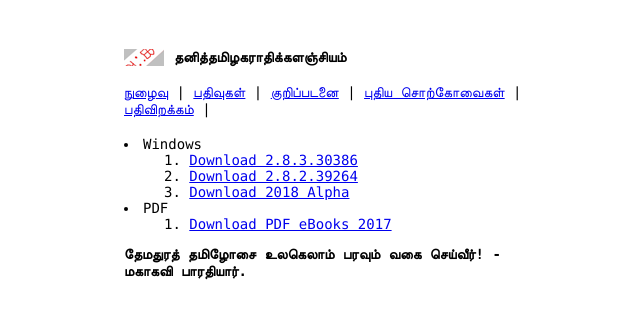
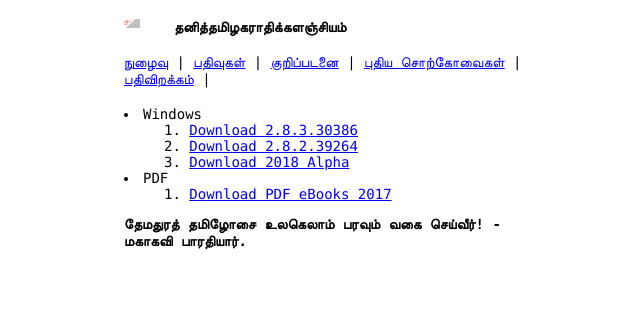
Before and after one commit to ThaniThamizhAkarathiKalanjiyam/win_ttak, a Jekyll site: the page built from index.md, in a window 1280 px wide. Shown: the top 319 px of the page, without its empty margins (313-953 px from the left). Built offline with Jekyll 4.4.1, drawn with Linux system fonts in a browser that asks for light colours; our own code applies the rules of GitHub Pages for plain Markdown files; comment, search, counter and statistics services are not loaded.

Commit message:
favicon.ico

```diff
--- a/_includes/styles/main.css
+++ b/_includes/styles/main.css
@@ -5,13 +5,13 @@
 }
 
 #wrap {
-  padding: 30px 0;
+  /*padding: 30px 0;*/
   max-width: 29em;
   margin: 0 auto;
 }
 
 h4#title {
-  background: url('/images/green_bear_small.png') 0 -7px no-repeat;
+  background: url('/images/favicon.ico') 0 -7px no-repeat;
   padding-left: 50px;
 }
 
```
Also changed, not shown: images/favicon.ico (added).
